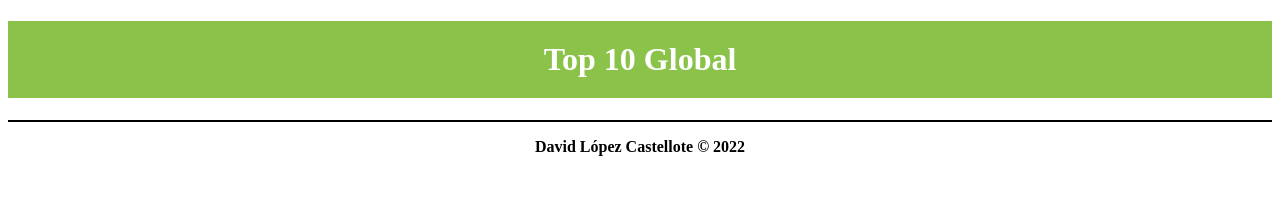
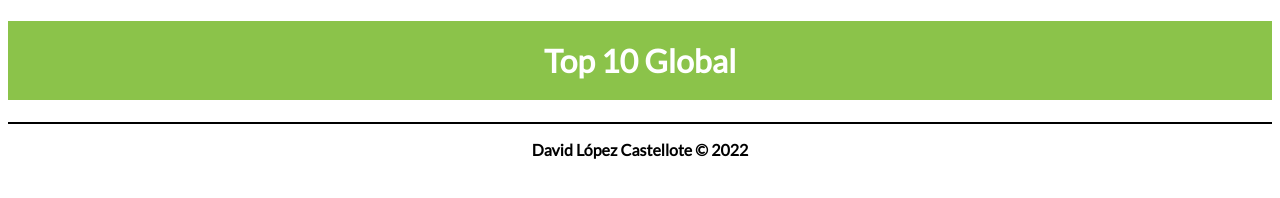
Before and after one commit to yasseralimmouch/Actividad7-CSS, a plain HTML site: page index.html in a window 1280 px wide. Drawn offline with Linux system fonts and the light colour scheme; no server answers.

Commit message:
Update estilo.css

```diff
--- a/estilos/estilo.css
+++ b/estilos/estilo.css
@@ -2,6 +2,9 @@
     --color-titulo-principal: #8bc34a;
 }
 
+body{
+        font-family: 'Lato', sans-serif;
+}
 .cancion{
     position: relative;
     float: left;
```
